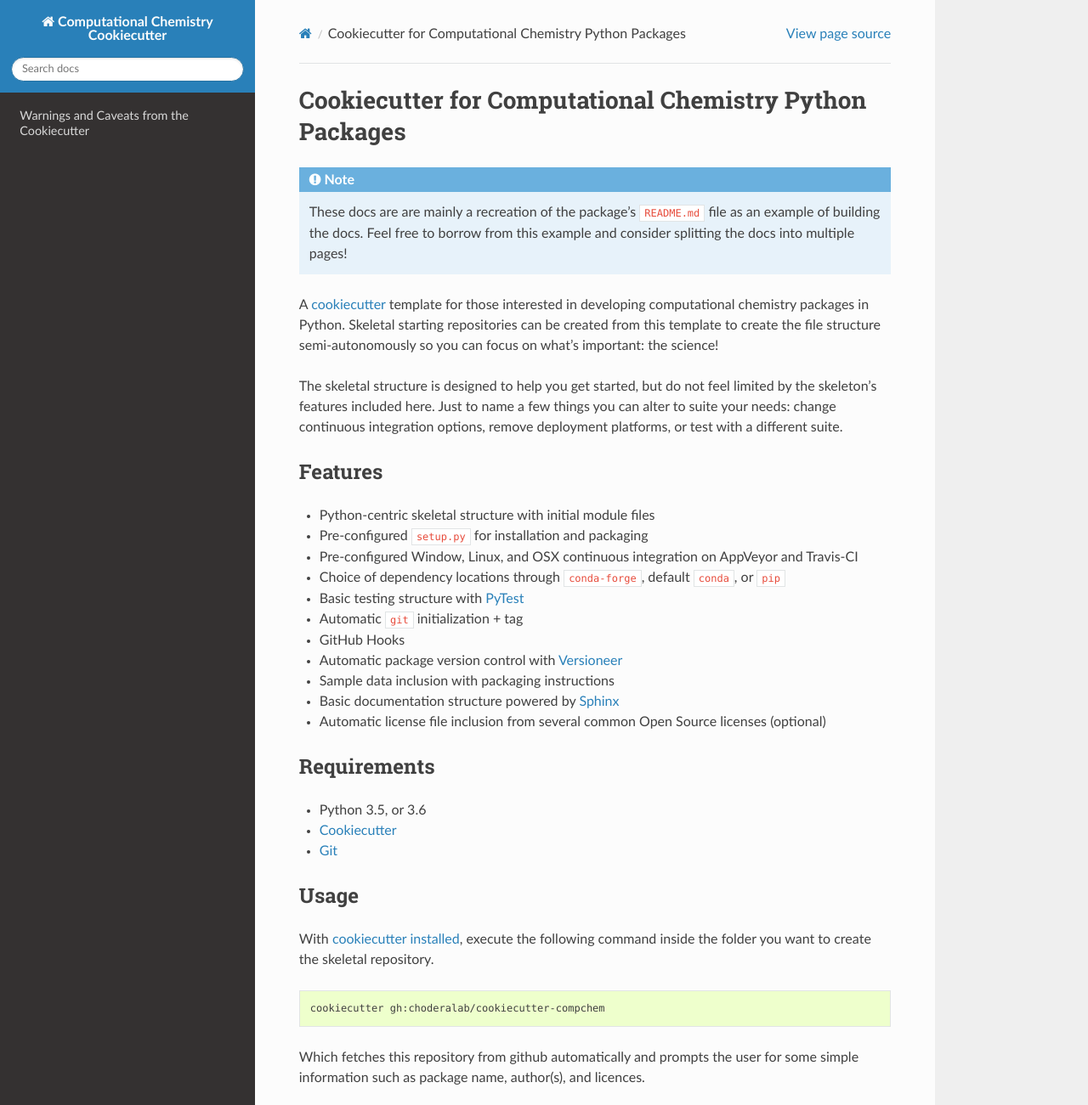
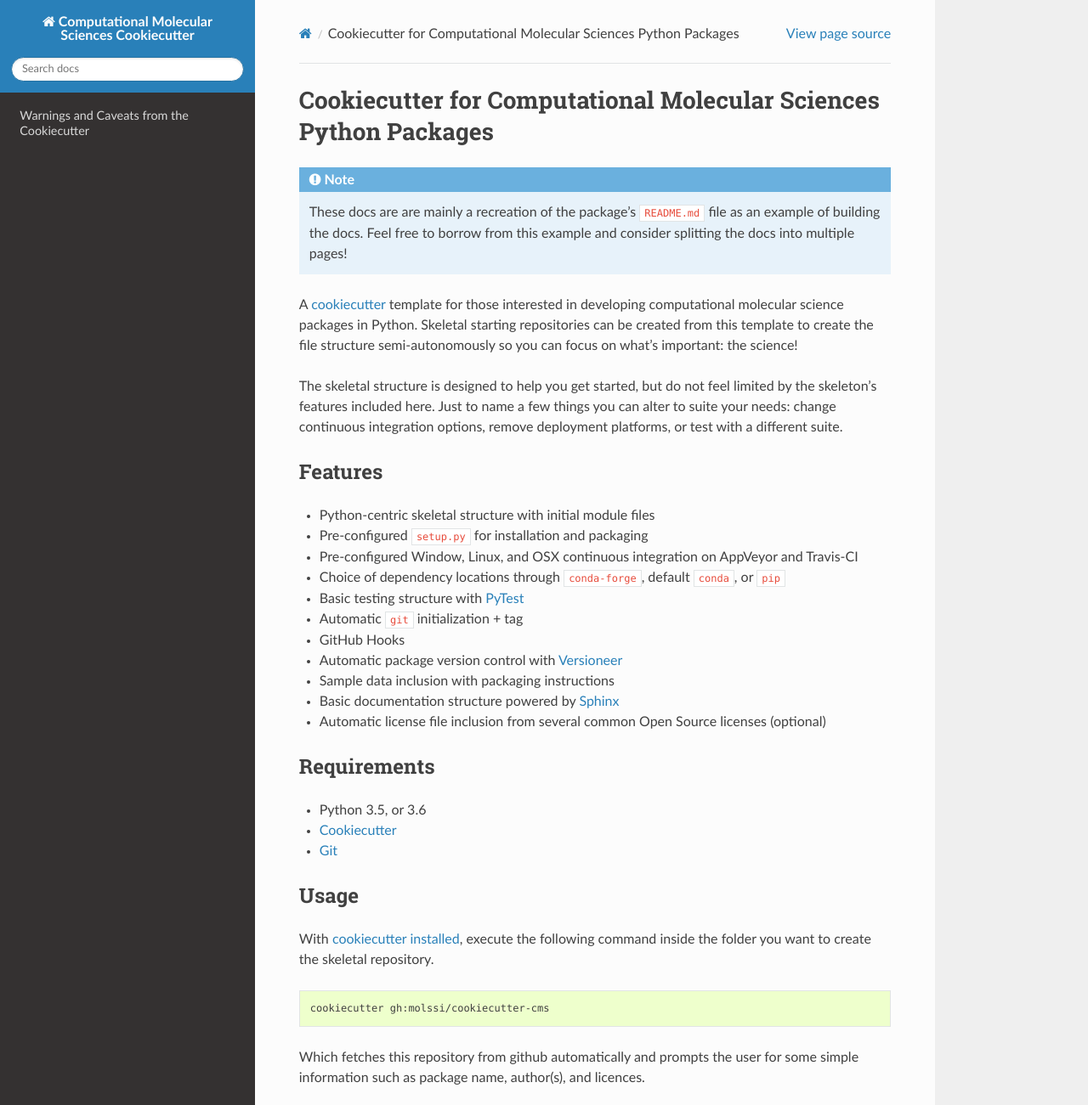
Before and after one commit to MolSSI/cookiecutter-cms, a Sphinx documentation site: the page built from docs/index.rst, in a window 1280 px wide and 1400 px high, cut to the strip 0-1301 px from the top of the window. Shown: the whole strip at 85% size. Built offline with Sphinx 7.4.7 and the Read the Docs theme 2.0.0, drawn with Linux system fonts in a browser that asks for light colours; some of the changed text lies outside the part shown.

Commit message:
Convert Names to CMS
This converts all the names I could find which referenced "Computational
Chemistry Cookiecutter" to "Computational Molecular Science Cookiecutter,"
including all the shorthand and substitution.

Re-licenses under MolSSI as owner instead of Chodera Lab

Fixed badges to point to new builds under MolSSI/cookiecutter-cms

Fixes #45

```diff
--- a/docs/conf.py
+++ b/docs/conf.py
@@ -19,7 +19,7 @@
 
 # -- Project information -----------------------------------------------------
 
-project = 'Computational Chemistry Cookiecutter'
+project = 'Computational Molecular Sciences Cookiecutter'
 copyright = '2018, Levi N. Naden, Daniel G. A. Smith'
 author = 'Levi N. Naden, Daniel G. A. Smith'
 
@@ -102,7 +102,7 @@
 # -- Options for HTMLHelp output ---------------------------------------------
 
 # Output file base name for HTML help builder.
-htmlhelp_basename = 'ComputationalChemistryCookiecutterdoc'
+htmlhelp_basename = 'ComputationalMolecularScienceCookiecutterdoc'
 
 
 # -- Options for LaTeX output ------------------------------------------------
@@ -129,7 +129,9 @@
 # (source start file, target name, title,
 #  author, documentclass [howto, manual, or own class]).
 latex_documents = [
-    (master_doc, 'ComputationalChemistryCookiecutter.tex', 'Computational Chemistry Cookiecutter Documentation',
+    (master_doc,
+     'ComputationalMolecularScienceCookiecutter.tex',
+     'Computational Molecular Sciences Cookiecutter Documentation',
      'Levi N. Naden, Daniel G. A. Smith', 'manual'),
 ]
 
@@ -139,7 +141,8 @@
 # One entry per manual page. List of tuples
 # (source start file, name, description, authors, manual section).
 man_pages = [
-    (master_doc, 'computationalchemistrycookiecutter', 'Computational Chemistry Cookiecutter Documentation',
+    (master_doc, 'computationalmolecularsciencecookiecutter',
+     'Computational Molecular Sciences Cookiecutter Documentation',
      [author], 1)
 ]
 
@@ -150,8 +153,10 @@
 # (source start file, target name, title, author,
 #  dir menu entry, description, category)
 texinfo_documents = [
-    (master_doc, 'ComputationalChemistryCookiecutter', 'Computational Chemistry Cookiecutter Documentation',
-     author, 'ComputationalChemistryCookiecutter', 'One line description of project.',
+    (master_doc, 'ComputationalMolecularScienceCookiecutter',
+     'Computational Molecular Sciences Cookiecutter Documentation',
+     author, 'ComputationalMolecularScienceCookiecutter',
+     'A Cookiecutter which provides skeletal packages of Computational Molecular Science Software.',
      'Miscellaneous'),
 ]
 
--- a/docs/index.rst
+++ b/docs/index.rst
@@ -1,10 +1,10 @@
-.. Computational Chemistry Cookiecutter documentation master file, created by
+.. Computational Molecular Sciences Cookiecutter documentation master file, created by
    sphinx-quickstart on Fri Apr 27 10:12:46 2018.
    You can adapt this file completely to your liking, but it should at least
    contain the root `toctree` directive.
 
-Cookiecutter for Computational Chemistry Python Packages
-========================================================
+Cookiecutter for Computational Molecular Sciences Python Packages
+=================================================================
 
 .. note::
 
@@ -13,7 +13,7 @@
 
 
 A `cookiecutter <https://github.com/audreyr/cookiecutter>`_ template for those interested in developing computational
-chemistry packages in Python. Skeletal starting repositories can be created from this template to create the
+molecular science packages in Python. Skeletal starting repositories can be created from this template to create the
 file structure semi-autonomously so you can focus on what's important: the science!
 
 The skeletal structure is designed to help you get started, but do not feel limited by the skeleton's features
@@ -51,7 +51,7 @@
 
 .. code:: bash
 
-   cookiecutter gh:choderalab/cookiecutter-compchem
+   cookiecutter gh:molssi/cookiecutter-cms
 
 
 Which fetches this repository from github automatically and prompts the user for some simple information such as
@@ -90,13 +90,13 @@
 The Python testing framework was chosen to be `pytest <https://pytest.org>`_ for this project. Other testing frameworks are available;
 however, the authors believe the combination of easy `parametrization of tests <https://docs.pytest.org/en/latest/parametrize.html>`_,
 `fixtures <https://docs.pytest.org/en/latest/fixture.html>`_, and `test marking <https://docs.pytest.org/en/latest/example/markers.html>`_
-make ``pytest`` particularly suited for computational chemistry.
+make ``pytest`` particularly well suited for molecular software packages.
 
 To get started additional tests can be added to the ``project/tests/`` folder. Any function starting with ``test_*`` will automatically be
 included in the testing framework. While these can be added in anywhere in your directory structure, it is highly recommended to keep them
 contained within the ``project/tests/`` folder.
 
-Tests can be run with the ``py.test -v`` command. There are a number of additional command line arguments to
+Tests can be run with the ``pytest -v`` command. There are a number of additional command line arguments to
 `explore <https://docs.pytest.org/en/latest/usage.html>`_.
 
 Continuous Integration
--- a/docs/nuances.rst
+++ b/docs/nuances.rst
@@ -1,7 +1,7 @@
 Warnings and Caveats from the Cookiecutter
 ==========================================
 
-We encourage users to look at the parent Computational Chemistry Cookiecutter as ways to template their own output
+We encourage users to look at the parent Computational Molecular Sciences Cookiecutter as ways to template their own output
 projects from the `Cookiecutter <https://github.com/audreyr/cookiecutter>`_. However, there are a few things the
 parent does to make the illustration work, but should probably not be followed in your projects. These are mostly
 because the parent has to simulate an output, then test the output of the cookiecutter, which is something you will
```
Also changed, not shown: other parts of docs/index.rst (+3 -1 lines), README.md (+11 -9 lines), {{cookiecutter.repo_name}}/README.md, 4 other files.
